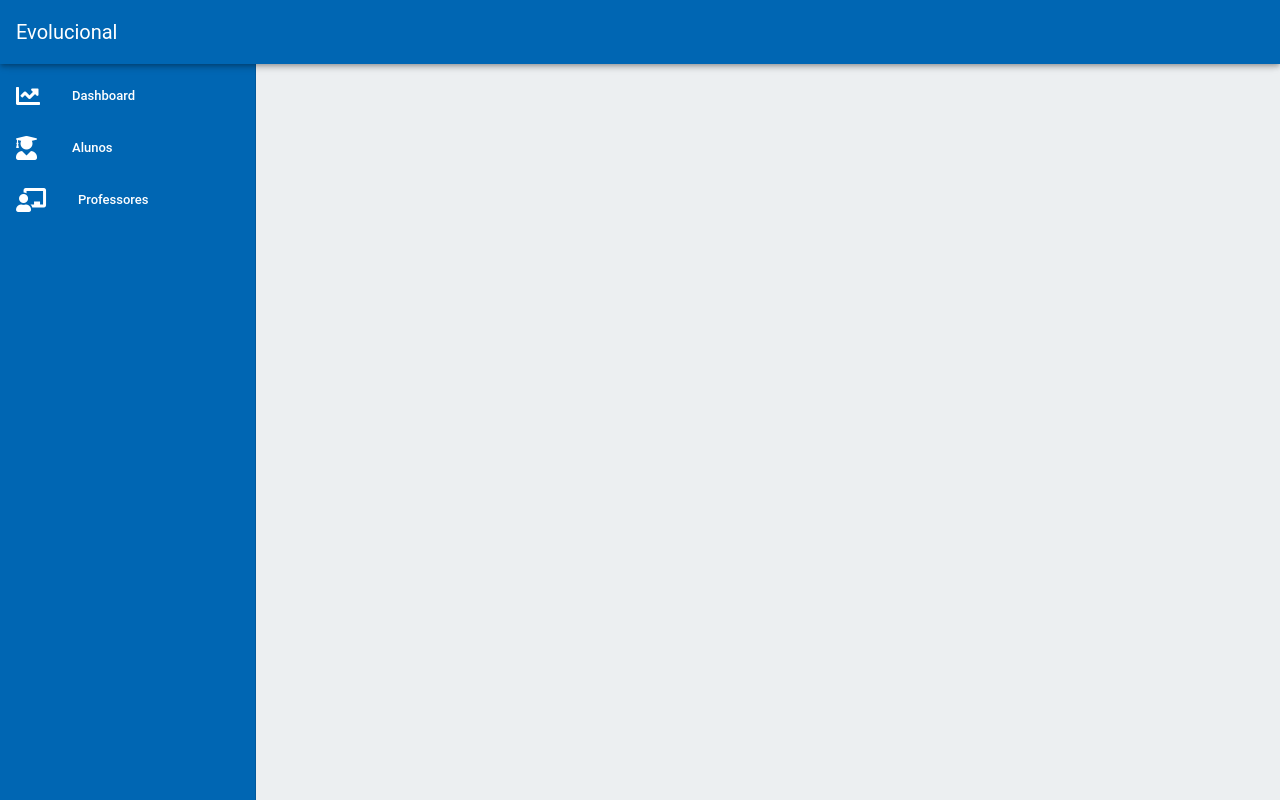
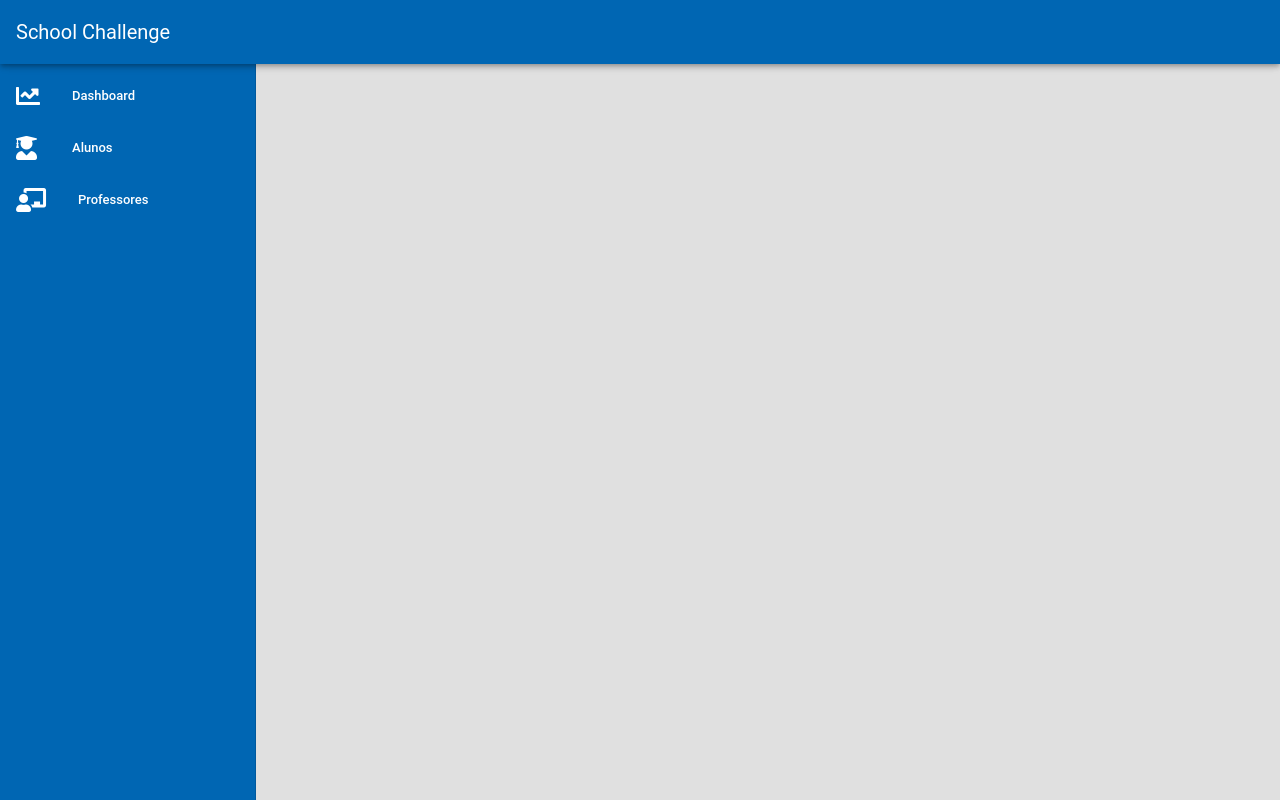
Before and after one commit to antoniofulg/school-challenge, a Vue app: page / in a window 1280 px wide. Built offline with nearby package versions, Linux system fonts and the light colour scheme; a small style sheet from the web is missing.

Commit message:
fix: some updates

```diff
--- a/src/layouts/DefaultLayout.vue
+++ b/src/layouts/DefaultLayout.vue
@@ -21,11 +21,11 @@
     </v-navigation-drawer>
 
     <v-app-bar color="accent" clipped-left app>
-      <v-toolbar-title class="white--text">Evolucional</v-toolbar-title>
+      <v-toolbar-title class="white--text">School Challenge</v-toolbar-title>
     </v-app-bar>
 
     <v-main>
-      <v-container class="main-container blue-grey lighten-5" fluid>
+      <v-container class="main-container grey lighten-2" fluid>
         <slot></slot>
       </v-container>
     </v-main>
```
